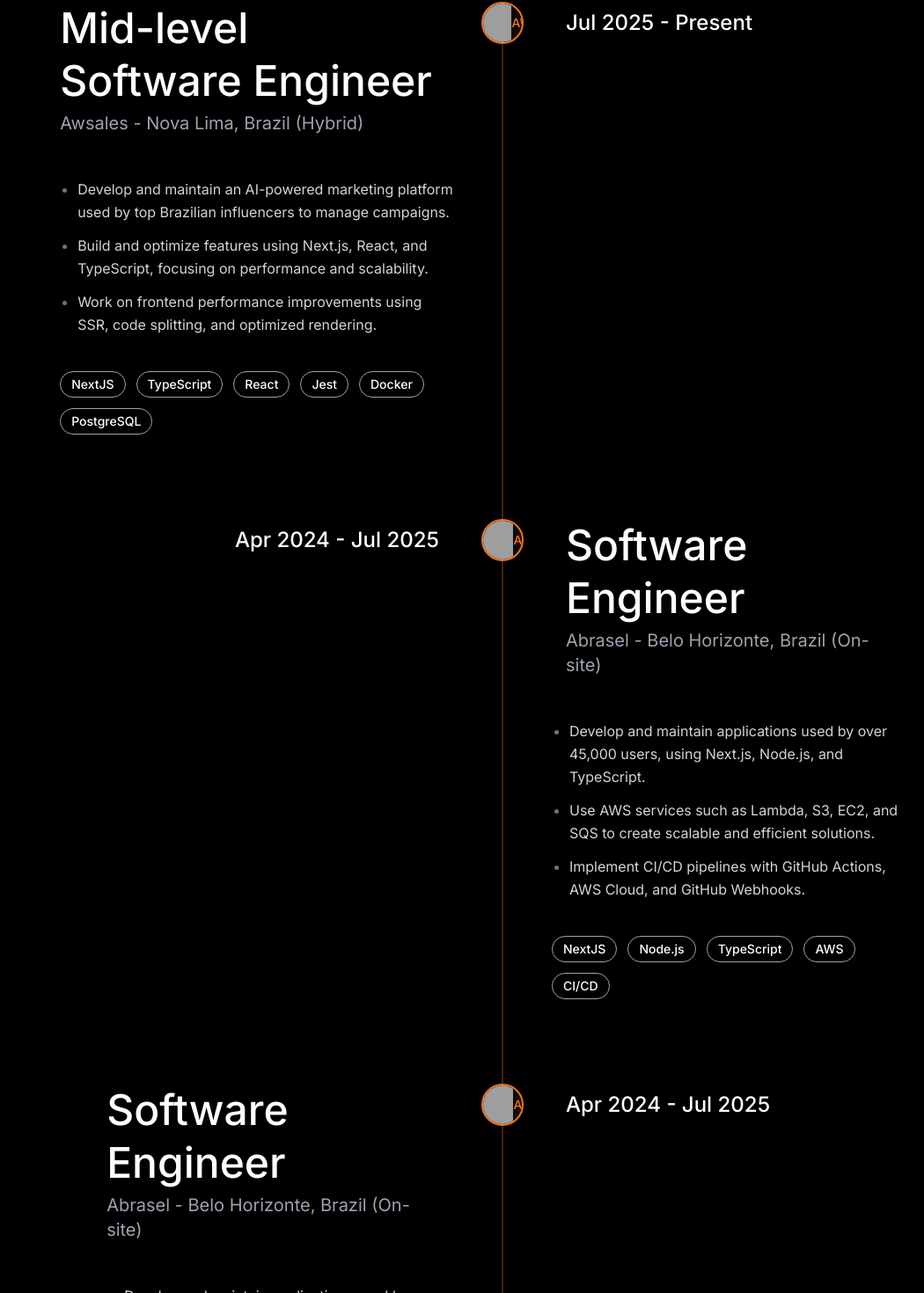
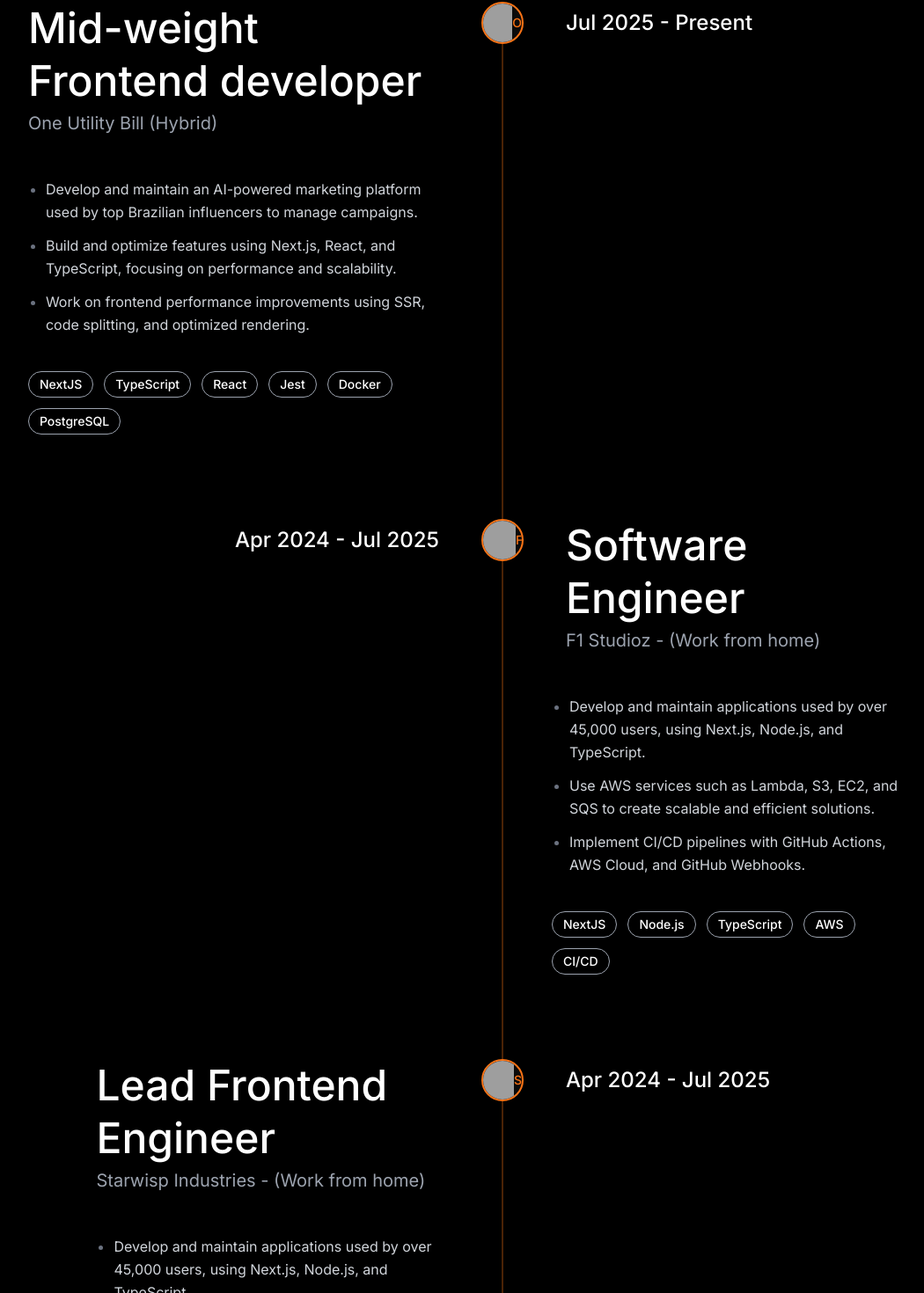
Before and after one commit to shujabakhtiar/shuja-portfolio, a Vue app: page / in a window 1280 px wide. Shown: the part 1974-3444 px from the top of the page at 88% size, without its empty margins (69-1119 px from the left). Built offline with nearby package versions, Linux system fonts and the light colour scheme; grey boxes are pictures that could not be loaded; a web font is replaced by a local one.

Commit message:
content improvement

```diff
--- a/src/components/sections/ExperienceSection.vue
+++ b/src/components/sections/ExperienceSection.vue
@@ -42,8 +42,8 @@ export default {
         experienceList: [
            {
             id: 1,
-            role: "Mid-level Software Engineer",
-            company: "Awsales - Nova Lima, Brazil (Hybrid)",
+            role: "Mid-weight Frontend developer",
+            company: "One Utility Bill (Hybrid)",
             duration: "Jul 2025 - Present",
             logo: "https://ui-avatars.com/api/?name=Aw&background=0D8ABC&color=fff", // Placeholder
             description: [
@@ -56,7 +56,7 @@ export default {
            {
             id: 2,
             role: "Software Engineer",
-            company: "Abrasel - Belo Horizonte, Brazil (On-site)",
+            company: "F1 Studioz - (Work from home)",
             duration: "Apr 2024 - Jul 2025",
             logo: "https://ui-avatars.com/api/?name=Ab&background=FF5722&color=fff", // Placeholder
             description: [
@@ -68,8 +68,8 @@ export default {
            },
            {
             id: 3,
-            role: "Software Engineer",
-            company: "Abrasel - Belo Horizonte, Brazil (On-site)",
+            role: "Lead Frontend Engineer",
+            company: "Starwisp Industries - (Work from home)",
             duration: "Apr 2024 - Jul 2025",
             logo: "https://ui-avatars.com/api/?name=Ab&background=FF5722&color=fff", // Placeholder
             description: [
```
